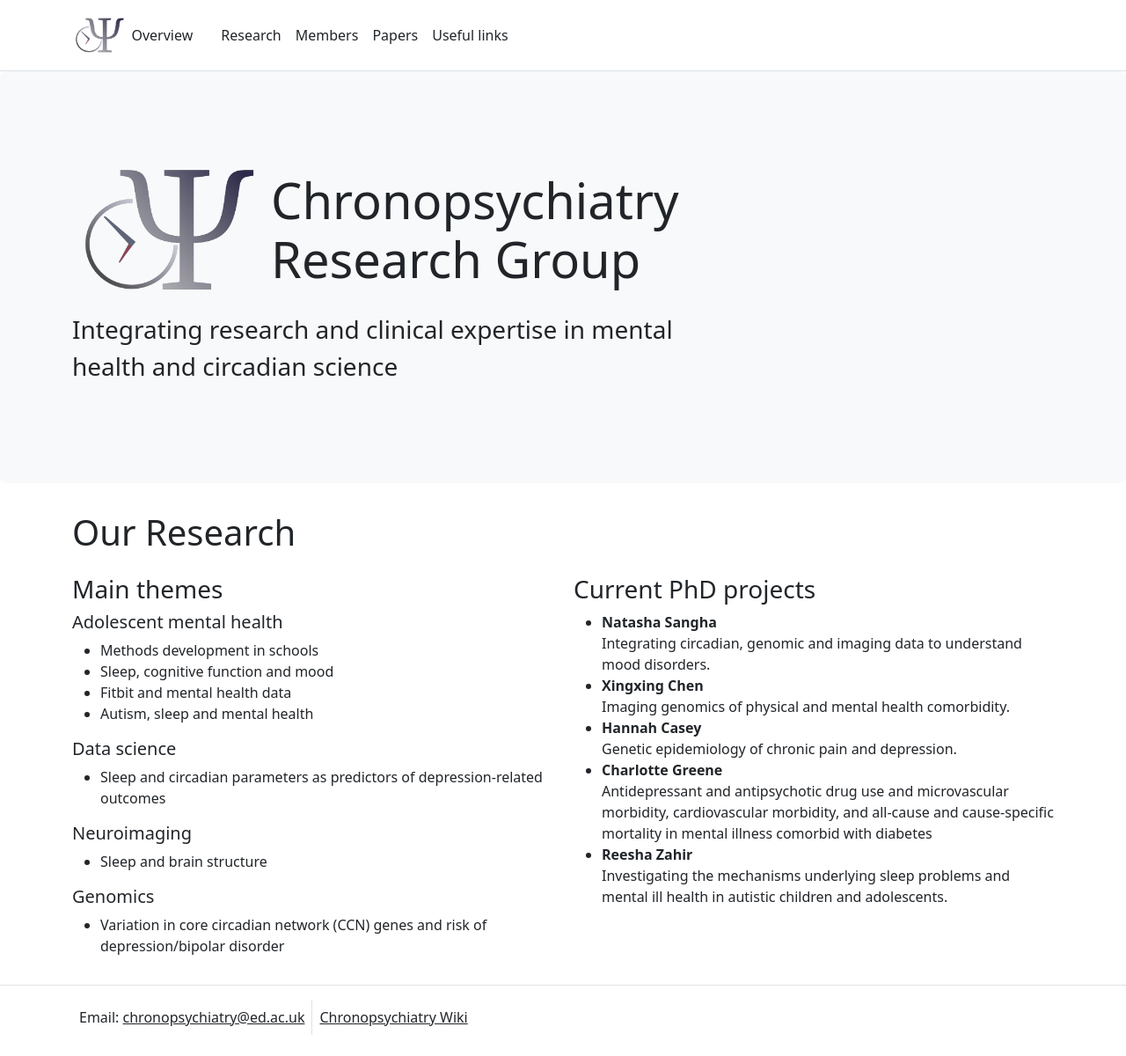
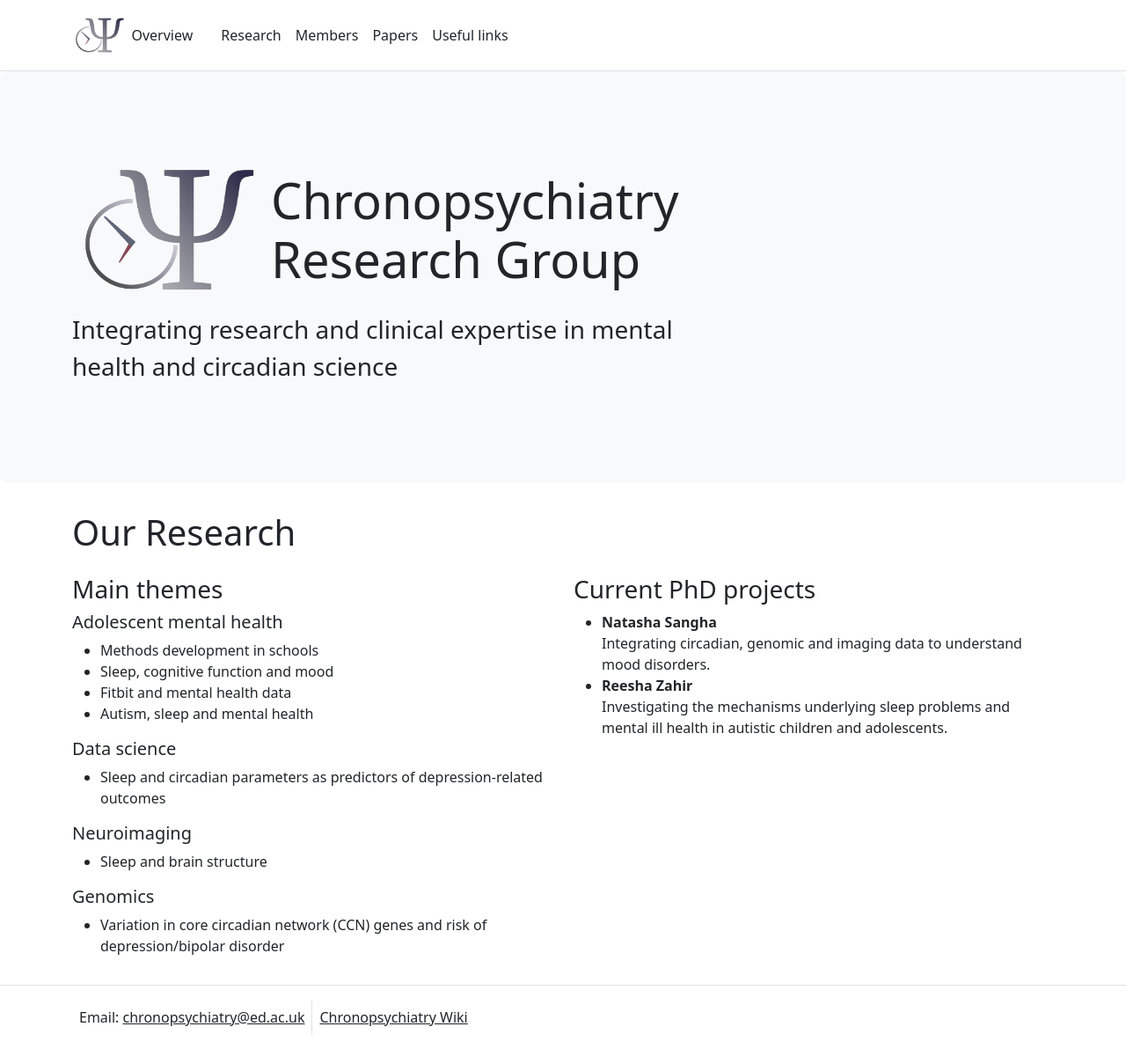
Before and after one commit to chronopsychiatry/www, a Jekyll site: the page built from Research.md, in a window 1280 px wide. Shown: the whole page at 88% size. Built offline with Jekyll 4.4.1, drawn with Linux system fonts in a browser that asks for light colours; our own code applies the rules of GitHub Pages for plain Markdown files.

Commit message:
drop no chrono phds

```diff
--- a/Research.md
+++ b/Research.md
@@ -40,15 +40,6 @@ title: Our Research
 <li><strong>Natasha Sangha</strong><br>
 Integrating circadian, genomic and imaging data to understand mood disorders.</li>
 
-<li><strong>Xingxing Chen</strong><br>
-Imaging genomics of physical and mental health comorbidity.</li>
-
-<li><strong>Hannah Casey</strong><br>
-Genetic epidemiology of chronic pain and depression.</li>
-
-<li><strong>Charlotte Greene</strong><br>
-Antidepressant and antipsychotic drug use and microvascular morbidity, cardiovascular morbidity, and all-cause and cause-specific mortality in mental illness comorbid with diabetes</li>
-
 <li><strong>Reesha Zahir</strong><br>
 Investigating the mechanisms underlying sleep problems and mental ill health in autistic children and adolescents.</li>
 </ul>
```
